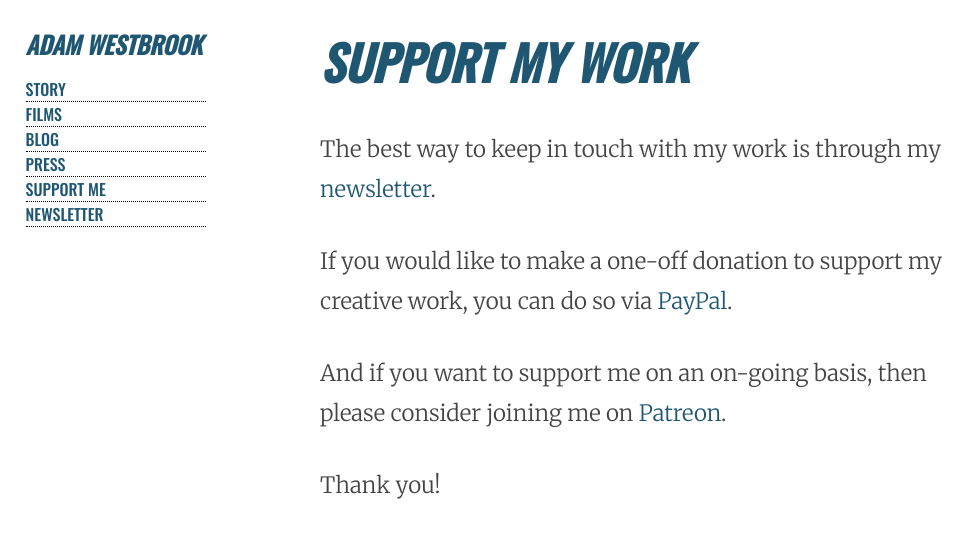
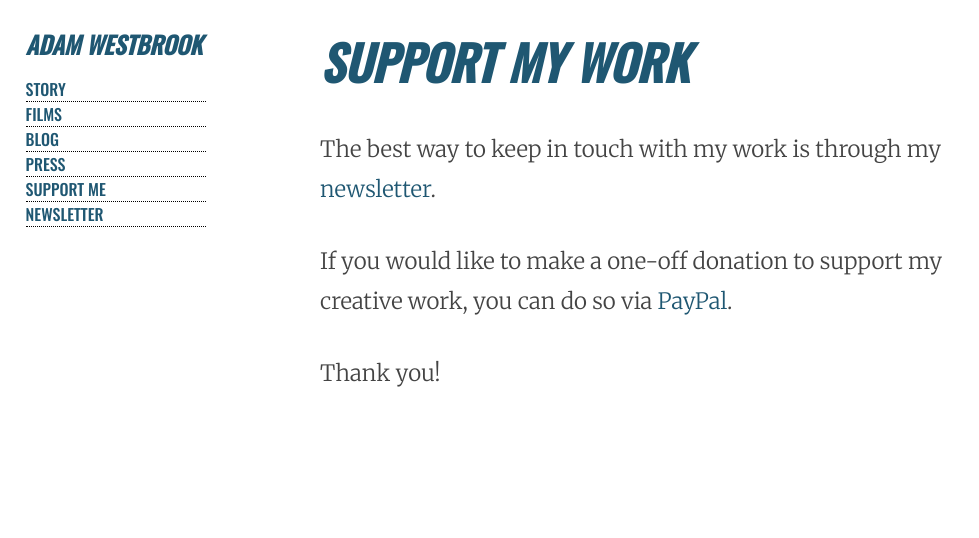
Before and after one commit to AdamWestbrook/adamwestbrook.github.io, a Jekyll site: the page built from support.md, in a window 1280 px wide. Shown: the top 538 px of the page, without its empty margins (0-979 px from the left). Built offline with Jekyll 4.4.1, drawn with Linux system fonts in a browser that asks for light colours.

Commit message:
Update support.md

```diff
--- a/support.md
+++ b/support.md
@@ -10,6 +10,4 @@
 
 If you would like to make a one-off donation to support my creative work, you can do so via [PayPal](http://paypal.me/AdamWestbrookArt).
 
-And if you want to support me on an on-going basis, then please consider joining me on [Patreon](http://patreon.com/AdamWestbrook).
-
 Thank you!
```
